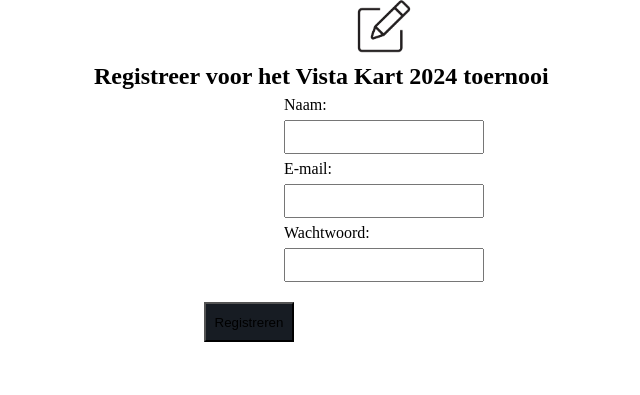
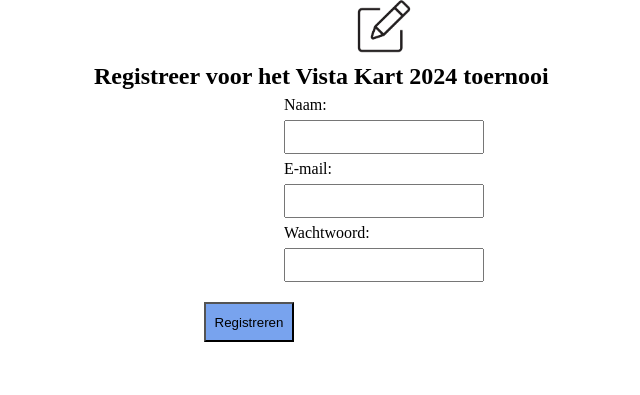
Before and after one commit to JJoshhuaaa/VistaKartApp, a PHP site: page /inschrijfsysteem.php in a window 1280 px wide. Shown: the part 91-486 px from the top of the page, without its empty margins (256-896 px from the left). Run offline with PHP 8.4, Linux system fonts and the light colour scheme.

Commit message:
Update inschrijfsysteem.css

```diff
--- a/inschrijfsysteem.css
+++ b/inschrijfsysteem.css
@@ -31,7 +31,7 @@ input {
 }
 
  .submit{
-    background-color: rgb(23, 28, 35);
+    background-color: rgb(120, 163, 238);
     display: flex;
     width: 90px;
     height: 40px;
```
